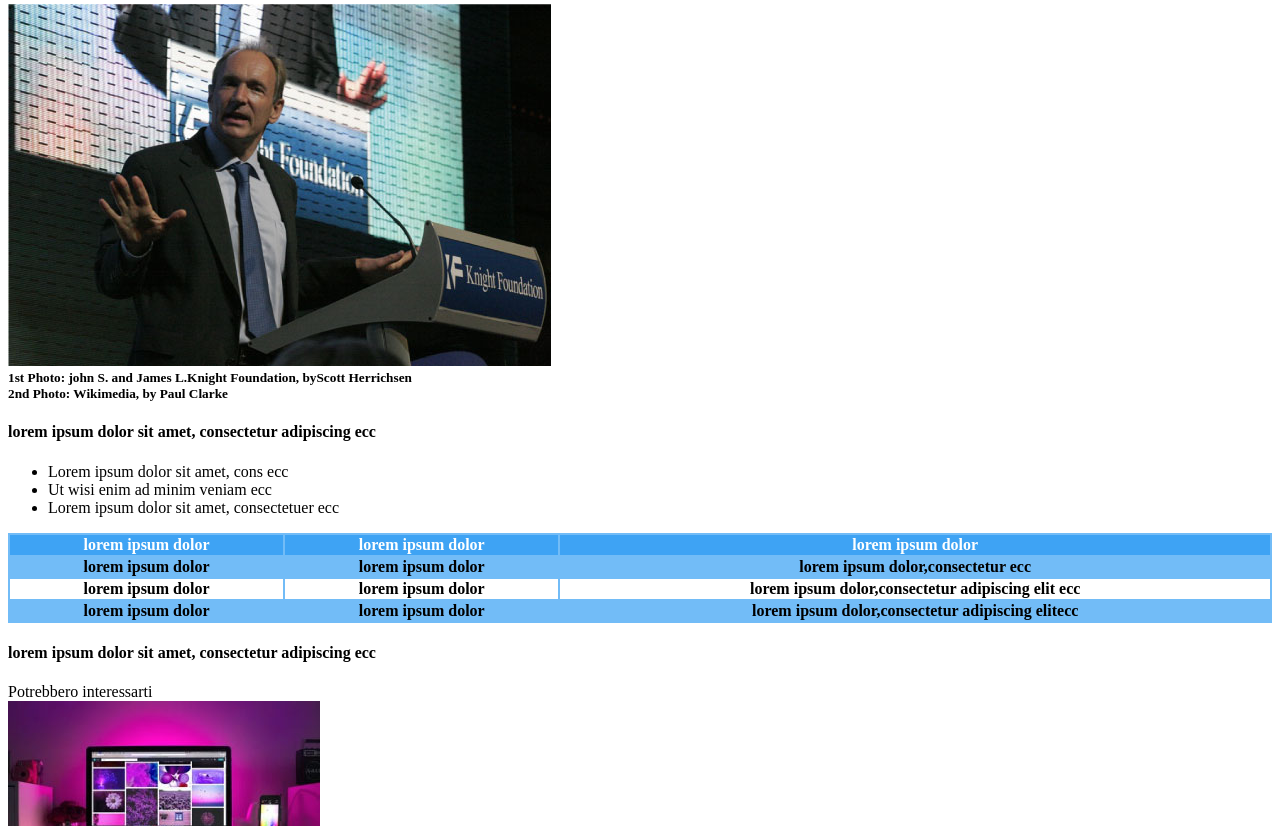
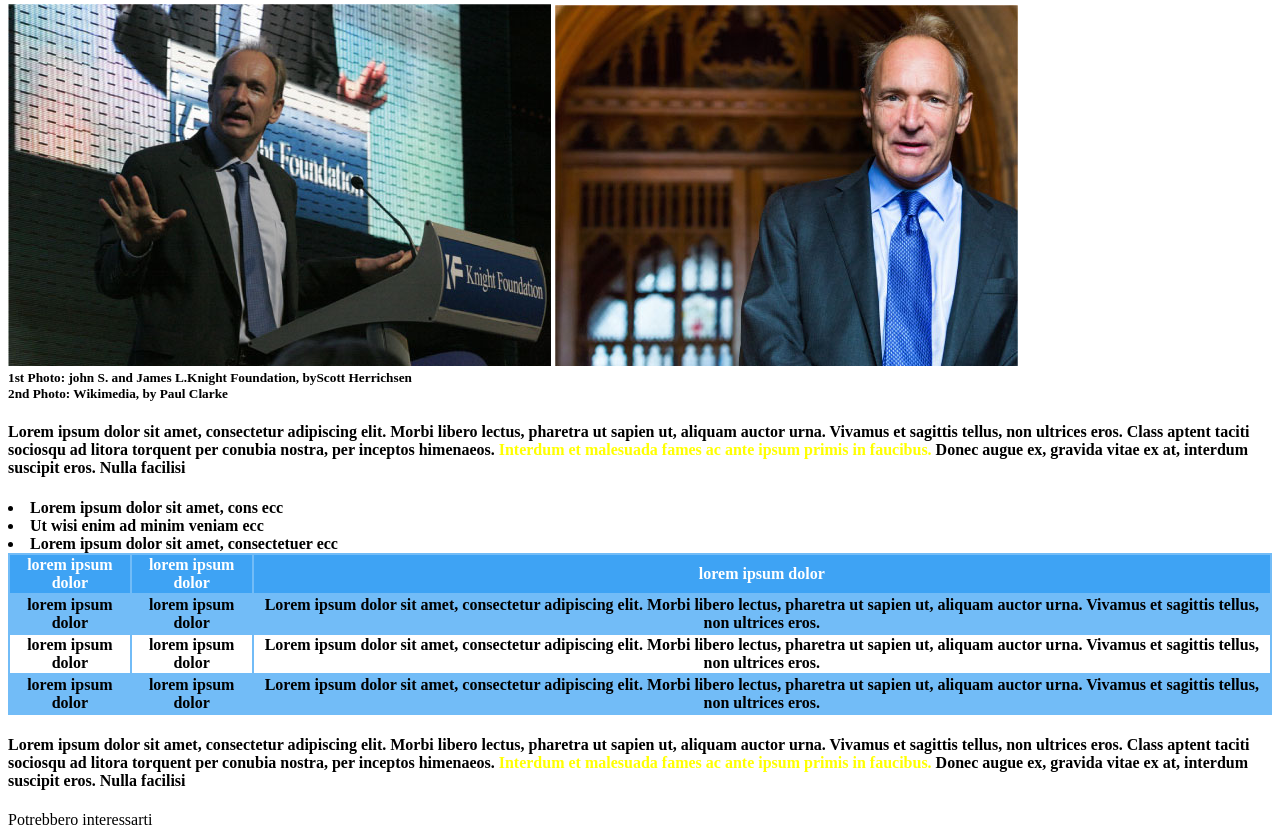
Before and after one commit to Aurel1701/html-css-booleaner, a plain HTML site: page Index.html in a window 1280 px wide. Shown: the part 236-1062 px from the top of the page. Drawn offline with Linux system fonts and the light colour scheme.

Commit message:
modifiche css

```diff
--- a/Index.html
+++ b/Index.html
@@ -10,21 +10,26 @@
 <body>
    <header>
         <img class="logo" src="img/logo.svg" alt="">
-
-  </header>
+   </header>
+   <!--intestazione del corpo pagina-->
   <main>
-    <h1>Internt deve essere al servizio del "bene pubblico" il manifesto di Tim Berners-Lee </h1></h1>
+    <h1>Internet deve essere al servizio del "bene pubblico": il manifesto di Tim Berners-Lee </h1></h1>
     <h2 class="grey">Scritto da <span class="testo">The booleaner</span></h2>
     <p class="grey">il 10/10/2020</p>
     <img src="img/tim-1.jpg" alt="">
+    <img src="img/tim-2.jpg" alt="">
     <h5>1st Photo: john S. and James L.Knight Foundation, byScott Herrichsen </h5>
     <h5>2nd Photo: Wikimedia, by Paul Clarke</h5>
-    <h4>lorem ipsum dolor sit amet, consectetur adipiscing ecc</h4>
+    <h4>Lorem ipsum dolor sit amet, consectetur adipiscing elit. Morbi libero lectus, pharetra ut sapien ut, aliquam auctor urna. Vivamus et sagittis tellus, non ultrices eros. Class aptent taciti sociosqu ad litora torquent per conubia nostra, per inceptos himenaeos.<span class="testo-lorem"> Interdum et malesuada fames ac ante ipsum primis in faucibus.</span> Donec augue ex, gravida vitae ex at, interdum suscipit eros. Nulla facilisi<h4
+
     <ul>
         <li>Lorem ipsum dolor sit amet, cons ecc</li>
         <li> Ut wisi enim ad minim veniam ecc</li>
         <li>Lorem ipsum dolor sit amet, consectetuer ecc</li>
     </ul>
+
+
+<!-- inizo tabella-->
     <table>
         <tr class="title-table">
             <th>lorem ipsum dolor</th>
@@ -34,23 +39,25 @@
         <tr>
             <th>lorem ipsum dolor</th>
             <th>lorem ipsum dolor</th>
-            <th>lorem ipsum dolor,consectetur ecc</th>
+            <th>Lorem ipsum dolor sit amet, consectetur adipiscing elit. Morbi libero lectus, pharetra ut sapien ut, aliquam auctor urna. Vivamus et sagittis tellus, non ultrices eros.</th>
         </tr>
         <tr class="title-3">
             <th>lorem ipsum dolor</th>
             <th>lorem ipsum dolor</th>
-            <th>lorem ipsum dolor,consectetur adipiscing elit ecc</th>
+            <th>Lorem ipsum dolor sit amet, consectetur adipiscing elit. Morbi libero lectus, pharetra ut sapien ut, aliquam auctor urna. Vivamus et sagittis tellus, non ultrices eros.</th>
         </tr>
         <tr>
             <th>lorem ipsum dolor</th>
             <th>lorem ipsum dolor</th>
-            <th>lorem ipsum dolor,consectetur adipiscing elitecc</th>
+            <th>Lorem ipsum dolor sit amet, consectetur adipiscing elit. Morbi libero lectus, pharetra ut sapien ut, aliquam auctor urna. Vivamus et sagittis tellus, non ultrices eros.</th>
         </tr>
+
  </table>
-    <h4>lorem ipsum dolor sit amet, consectetur adipiscing ecc</h4>
+    <h4>Lorem ipsum dolor sit amet, consectetur adipiscing elit. Morbi libero lectus, pharetra ut sapien ut, aliquam auctor urna. Vivamus et sagittis tellus, non ultrices eros. Class aptent taciti sociosqu ad litora torquent per conubia nostra, per inceptos himenaeos.<span class="testo-lorem2"> Interdum et malesuada fames ac ante ipsum primis in faucibus.</span> Donec augue ex, gravida vitae ex at, interdum suscipit eros. Nulla facilisi</h4>
   </main
 
      <h4 class="title-footer">Potrebbero interessarti</h4><br>
+
 
 
      <img src="img/monitor.jpg" alt=""><br>
--- a/style.css
+++ b/style.css
@@ -34,7 +34,7 @@ table{
     background-color:#2196f3a1;
     height: 150%;
     width: 100%;
-    border:0;
+    border: 0px;
 
 }
 .title-3{
@@ -46,3 +46,10 @@ table{
 
     color:grey
 }
+
+.testo-lorem{
+    color:yellow
+}
+.testo-lorem2{
+    color:yellow
+}
```
Also changed, not shown: 1 other file.
